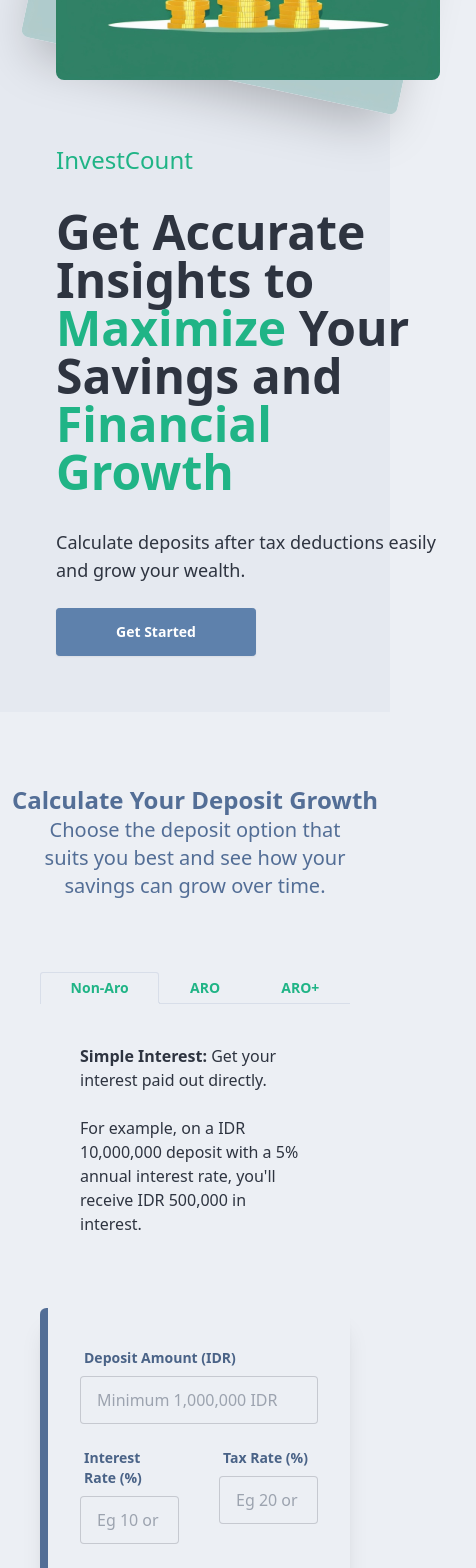
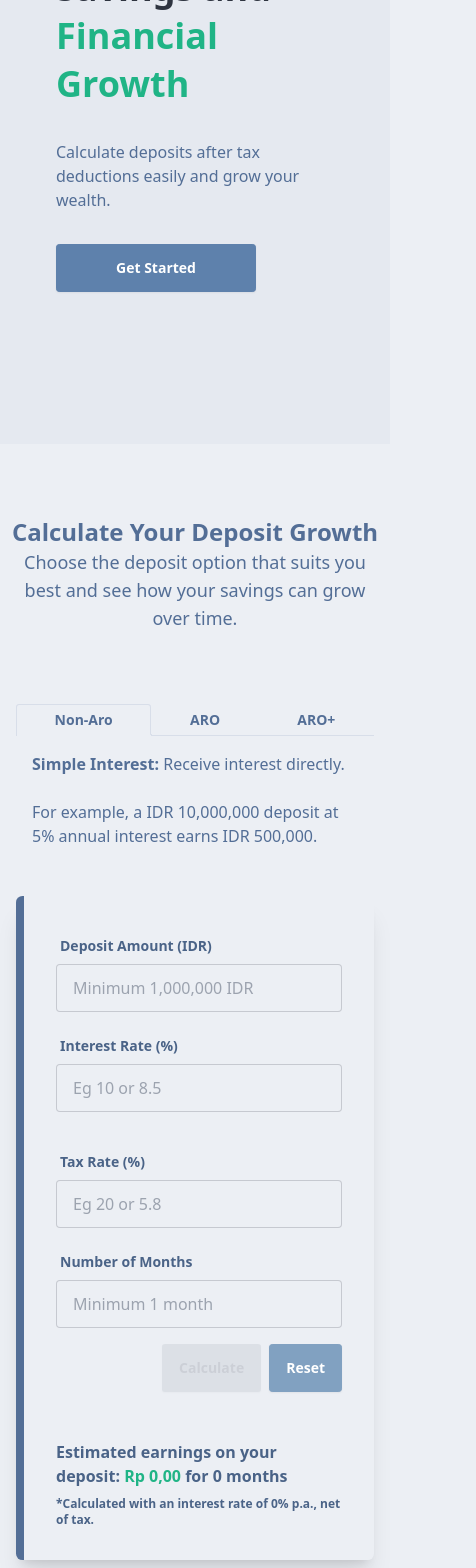
Before and after one commit to HellBus1/InvestCount, a React (Vite) app: page / in a window 390 px wide. Shown: the part 400-1968 px from the top of the page, 476 px wide, since content can reach past the window. Built offline with nearby package versions, Linux system fonts and the light colour scheme.

Commit message:
Feat ui-adjustment : Improve responsiveness, adjust theme, and improve wording

```diff
--- a/src/components/DepositSection/DepositCalculation/DepositInputSection.tsx
+++ b/src/components/DepositSection/DepositCalculation/DepositInputSection.tsx
@@ -1,4 +1,4 @@
-import { useState } from 'react'
+import { useState, useEffect } from 'react'
 import InputField from './InputField'
 import { calculateInterest } from '@/services/depositServices'
 
@@ -11,15 +11,26 @@
 }
 
 const DepositInputSection = (props: DepositInputSectionProps) => {
+  const EMPTY_STRING = ''
   const { setInterest, taxRate, setTaxRate, holdingMonths, setHoldingMonths } = props
-  const [amount, setAmount] = useState('')
-  const [interestRate, setInterestRate] = useState('')
+  const [amount, setAmount] = useState(EMPTY_STRING)
+  const [interestRate, setInterestRate] = useState(EMPTY_STRING)
   const [errors, setErrors] = useState({
-    amount: '',
-    interestRate: '',
-    taxRate: '',
-    holdingMonths: ''
+    amount: EMPTY_STRING,
+    interestRate: EMPTY_STRING,
+    taxRate: EMPTY_STRING,
+    holdingMonths: EMPTY_STRING
   })
+  const [isFormValid, setIsFormValid] = useState(false)
+
+  useEffect(() => {
+    setIsFormValid(
+      amount !== EMPTY_STRING &&
+        interestRate !== EMPTY_STRING &&
+        taxRate !== EMPTY_STRING &&
+        holdingMonths !== EMPTY_STRING
+    )
+  }, [amount, interestRate, taxRate, holdingMonths])
 
   const handleInputChange = (
     e: React.ChangeEvent<HTMLInputElement>,
@@ -30,15 +41,15 @@
     setField(value)
 
     // Reset error on field change
-    setErrors((prev) => ({ ...prev, [fieldName]: '' }))
+    setErrors((prev) => ({ ...prev, [fieldName]: EMPTY_STRING }))
   }
 
   const validateFields = () => {
     const newErrors = {
-      amount: '',
-      interestRate: '',
-      taxRate: '',
-      holdingMonths: ''
+      amount: EMPTY_STRING,
+      interestRate: EMPTY_STRING,
+      taxRate: EMPTY_STRING,
+      holdingMonths: EMPTY_STRING
     }
     let isValid = true
     const isNumberAndDecimalRegex = /^\d+(\.\d+)?$/
@@ -48,7 +59,7 @@
       newErrors.amount = 'Deposit Amount is required'
       isValid = false
     } else if (parseFloat(amount) < 1000000) {
-      newErrors.amount = 'Deposit Amount must be greater than 1000000'
+      newErrors.amount = 'Deposit Amount must be greater than 1,000,000'
       isValid = false
     }
 
@@ -63,8 +74,8 @@
     if (!taxRate) {
       newErrors.taxRate = 'Tax Rate is required'
       isValid = false
-    } else if (!isNumberAndDecimalRegex.test(interestRate)) {
-      newErrors.interestRate = 'Tax Rate should be a valid number'
+    } else if (!isNumberAndDecimalRegex.test(taxRate)) {
+      newErrors.taxRate = 'Tax Rate should be a valid number'
       isValid = false
     }
 
@@ -72,7 +83,7 @@
       newErrors.holdingMonths = 'Number of Months is required'
       isValid = false
     } else if (parseFloat(holdingMonths) < 1) {
-      newErrors.amount = 'Number of Months must be greater than equals 1'
+      newErrors.holdingMonths = 'Number of Months must be greater than or equal to 1'
       isValid = false
     }
 
@@ -83,20 +94,21 @@
   const doCalculateInterest = () => {
     if (validateFields()) {
       const interest = calculateInterest(amount, taxRate, interestRate, holdingMonths)
-      setInterest(interest)
+      setInterest(parseFloat(interest))
     }
   }
 
   const clearInput = () => {
-    setAmount('')
-    setInterestRate('')
-    setTaxRate('')
-    setHoldingMonths('')
+    setAmount(EMPTY_STRING)
+    setInterestRate(EMPTY_STRING)
+    setTaxRate(EMPTY_STRING)
+    setHoldingMonths(EMPTY_STRING)
+    setInterest(0)
     setErrors({
-      amount: '',
-      interestRate: '',
-      taxRate: '',
-      holdingMonths: ''
+      amount: EMPTY_STRING,
+      interestRate: EMPTY_STRING,
+      taxRate: EMPTY_STRING,
+      holdingMonths: EMPTY_STRING
     })
   }
 
@@ -111,7 +123,7 @@
         type='number'
         min={1000000}
       />
-      <div className='flex space-x-10'>
+      <div className='flex flex-col md:flex-row md:space-x-10 space-y-4 md:space-y-0'>
         <div className='flex-1'>
           <InputField
             label='Interest Rate (%)'
@@ -143,10 +155,14 @@
         min={1}
       />
       <div className='card-actions justify-end'>
-        <button onClick={doCalculateInterest} className='btn btn-primary text-[#ffffff]'>
+        <button
+          onClick={doCalculateInterest}
+          className={`btn btn-primary text-[#ffffff] ${!isFormValid ? 'opacity-50 cursor-not-allowed' : ''}`}
+          disabled={!isFormValid}
+        >
           Calculate
         </button>
-        <button onClick={clearInput} className='btn btn-primary text-[#ffffff]'>
+        <button onClick={clearInput} className='btn btn-secondary text-[#ffffff]'>
           Reset
         </button>
       </div>
--- a/src/components/DepositSection/DepositCalculation/DepositRateResult.tsx
+++ b/src/components/DepositSection/DepositCalculation/DepositRateResult.tsx
@@ -14,12 +14,12 @@
 
   return (
     <div className='mt-12 md:mt-0'>
-      <div className='text-charter-blue-600 font-bold text-lg mb-2'>
+      <div className='text-charter-blue-600 font-bold text-base md:text-lg mb-2'>
         Estimated earnings on your deposit:{' '}
         <span className='text-jess'>{getRupiahFormat(props.interest)}</span> for {props.month}{' '}
         months
       </div>
-      <div className='text-charter-blue-600 font-bold text-xs'>
+      <div className='text-charter-blue-600 font-bold text-xs md:text-sm'>
         *Calculated with an interest rate of {props.interest ? props.tax : 0}% p.a., net of tax.
       </div>
     </div>
--- a/src/components/DepositSection/DepositSection.tsx
+++ b/src/components/DepositSection/DepositSection.tsx
@@ -10,17 +10,17 @@
 
   return (
     <div className='w-full py-10' ref={depositSectionRef}>
-      <h1 className='text-center text-2xl font-bold text-charter-blue mt-8'>
+      <h1 className='text-center text-2xl md:text-3xl font-bold text-charter-blue mt-8'>
         Calculate Your Deposit Growth
       </h1>
-      <p className='text-center text-charter-blue text-xl mx-10'>
+      <p className='text-center text-charter-blue text-lg md:text-xl mx-4 md:mx-10'>
         Choose the deposit option that suits you best and see how your savings can grow over time.
       </p>
       <div className='flex flex-col mb-16'>
-        <div className='mx-10 md:mx-20 lg:mx-36 mt-10'>
+        <div className='mx-4 md:mx-20 lg:mx-36 mt-10'>
           <DepositTypeSelector />
         </div>
-        <div className='mx-10 md:mx-20 lg:mx-36 mt-8'>
+        <div className='mx-4 md:mx-20 lg:mx-36 mt-8'>
           <DepositCalculation />
         </div>
       </div>
--- a/src/components/DepositSection/DepositTypeSelector.tsx
+++ b/src/components/DepositSection/DepositTypeSelector.tsx
@@ -14,57 +14,52 @@
       <div role='tablist' className='tabs tabs-lifted'>
         <button
           role='tab'
-          className={`tab ${selectedOption === DepositType.NONARO ? 'tab-active' : ''} font-bold text-jess`}
+          className={`tab ${selectedOption === DepositType.NONARO ? 'tab-active' : ''} font-bold text-charter-blue`}
           onClick={() => setSelectedOption(DepositType.NONARO)}
         >
           {DepositType.NONARO}
         </button>
         <button
           role='tab'
-          className={`tab ${selectedOption === DepositType.ARO ? 'tab-active' : ''} font-bold text-jess`}
+          className={`tab ${selectedOption === DepositType.ARO ? 'tab-active' : ''} font-bold text-charter-blue`}
           onClick={() => setSelectedOption(DepositType.ARO)}
         >
           {DepositType.ARO}
         </button>
         <button
           role='tab'
-          className={`tab ${selectedOption === DepositType.AROPLUS ? 'tab-active' : ''} font-bold text-jess`}
+          className={`tab ${selectedOption === DepositType.AROPLUS ? 'tab-active' : ''} font-bold text-charter-blue`}
           onClick={() => setSelectedOption(DepositType.AROPLUS)}
         >
           {DepositType.AROPLUS}
         </button>
       </div>
 
-      <div className='p-10'>
+      <div className='p-4 md:p-10'>
         {selectedOption === DepositType.NONARO && (
-          <p className='text-base'>
-            <strong>Simple Interest:</strong> Get your interest paid out directly.
+          <p className='text-base md:text-lg text-charter-blue'>
+            <strong>Simple Interest:</strong> Receive interest directly.
             <br />
             <br />
-            For example, on a IDR 10,000,000 deposit with a 5% annual interest rate, you'll receive
-            IDR 500,000 in interest.
+            For example, a IDR 10,000,000 deposit at 5% annual interest earns IDR 500,000.
           </p>
         )}
         {selectedOption === DepositType.ARO && (
-          <p className='text-base'>
-            <strong>Smart Saver:</strong> Watch your savings grow automatically as interest is added
-            to your savings account and your deposit continues to be reinvested.
+          <p className='text-base md:text-lg text-charter-blue'>
+            <strong>Smart Saver:</strong> Interest is added to your savings and reinvested.
             <br />
             <br />
-            For example, on a IDR 10,000,000 deposit with a 5% annual interest rate, IDR 500,000 in
-            interest will be added to your savings account, and the IDR 10,000,000 deposit will
-            continue to earn interest.
+            For example, a IDR 10,000,000 deposit at 5% annual interest adds IDR 500,000 to your
+            savings.
           </p>
         )}
         {selectedOption === DepositType.AROPLUS && (
-          <p className='text-base'>
-            <strong>Maximize Your Returns:</strong> Enjoy the power of compounding interest as your
-            savings grow exponentially.
+          <p className='text-base md:text-lg text-charter-blue'>
+            <strong>Maximize Returns:</strong> Enjoy compounding interest.
             <br />
             <br />
-            For example, on a IDR 10,000,000 deposit with a 5% annual interest rate, IDR 500,000 in
-            interest will be added to your savings account, and the new total (IDR 10,500,000) will
-            continue to earn interest in the next period.
+            For example, a IDR 10,000,000 deposit at 5% annual interest grows to IDR 10,500,000,
+            which continues to earn interest.
           </p>
         )}
       </div>
--- a/src/components/Hero/Hero.tsx
+++ b/src/components/Hero/Hero.tsx
@@ -8,16 +8,18 @@
   const { onScrollToDepositClick } = props
 
   return (
-    <div className='hero bg-base-200 min-h-screen px-10 py-10'>
-      <div className='hero-content flex-col lg:flex-row-reverse gap-4 items-center'>
-        <HeroImage />
+    <div className='relative hero bg-base-200 min-h-screen px-10 py-10'>
+      <div className='hero-content flex-col lg:flex-row-reverse items-center'>
+        <div className='hidden sm:block'>
+          <HeroImage />
+        </div>
         <div className='flex flex-col justify-start gap-4'>
-          <p className={`py-2 text-2xl text-jess font-medium`}>InvestCount</p>
-          <h1 className='md:leading-[72px] py-2 md:text-6xl text-5xl font-semibold'>
-            Get Accurate Insights to <span className={`text-jess`}>Maximize</span> Your Savings and{' '}
-            <span className={`text-jess`}>Financial Growth</span>
+          <p className='py-2 text-xl md:text-2xl text-jess font-medium'>InvestCount</p>
+          <h1 className='leading-[48px] md:leading-[72px] py-2 text-4xl md:text-6xl font-semibold'>
+            Get Accurate Insights to <span className='text-jess'>Maximize</span> Your Savings and{' '}
+            <span className='text-jess'>Financial Growth</span>
           </h1>
-          <p className='py-2 text-lg text-gray-600'>
+          <p className='py-2 mb-2 text-base md:text-lg font-medium text-charter-blue'>
             Calculate deposits after tax deductions easily and grow your wealth.
           </p>
           <button className='btn btn-primary max-w-[200px]' onClick={onScrollToDepositClick}>
```
